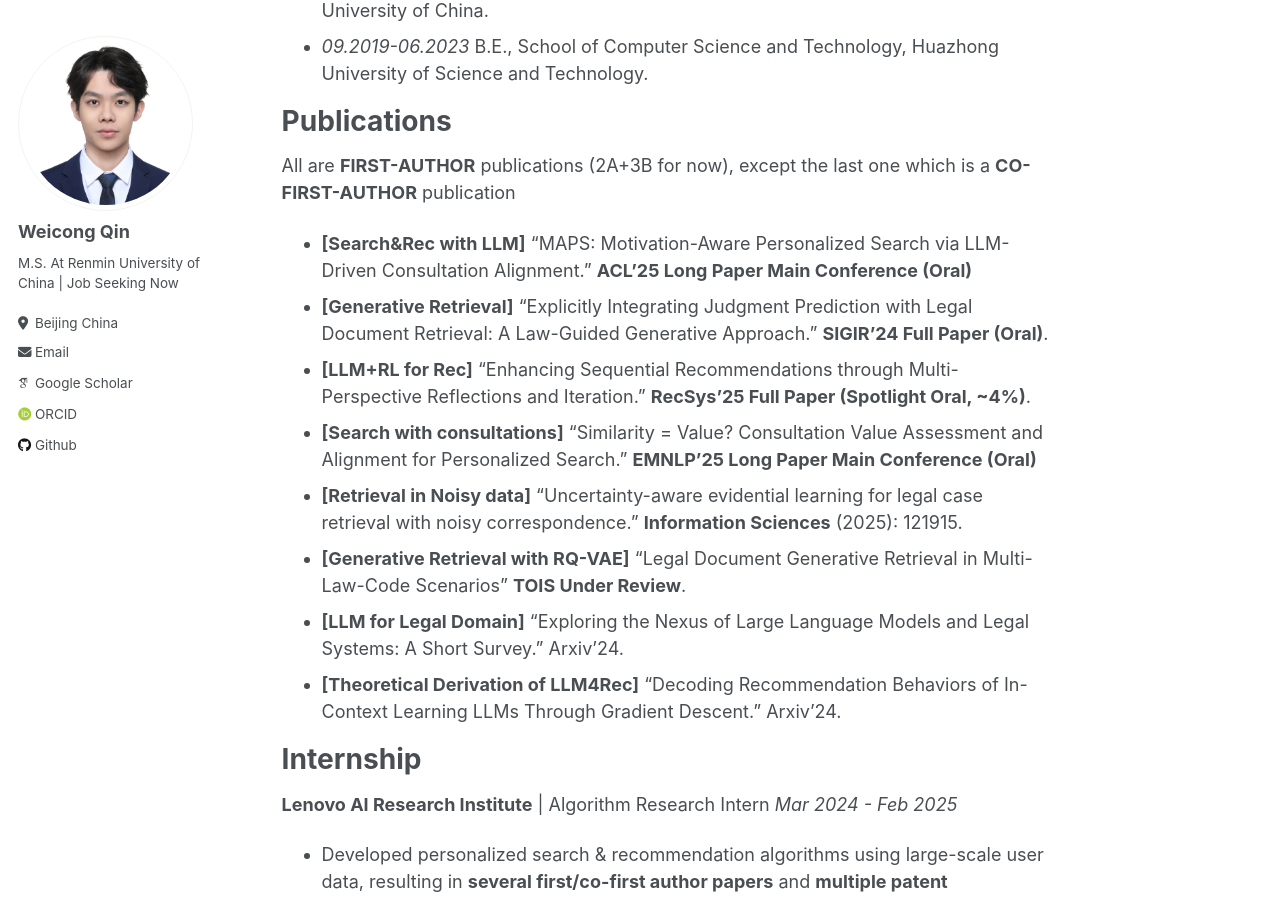
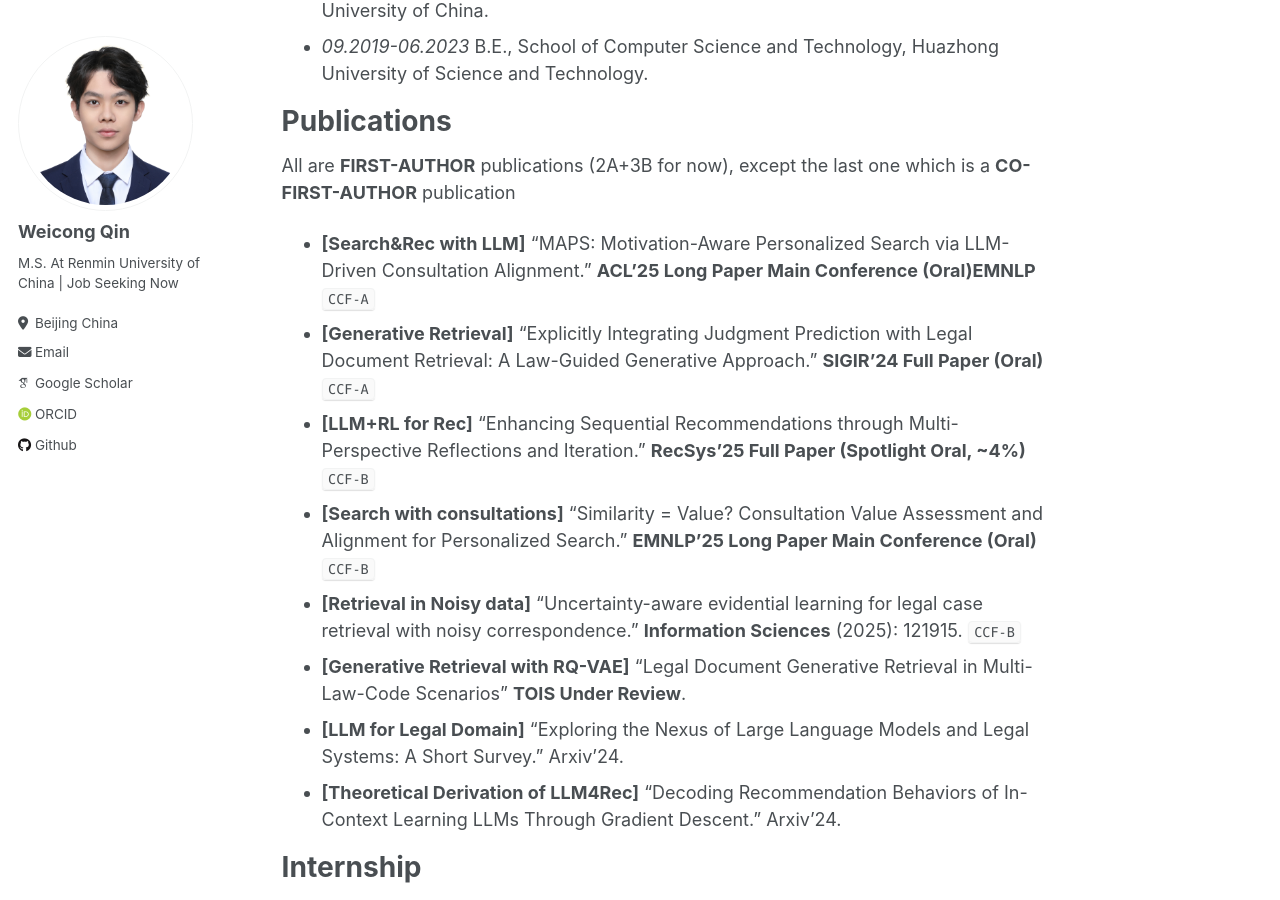
Before and after one commit to E-qin/E-qin.github.io, a Jekyll site: the page built from _pages/about.md, in a window 1280 px wide and 900 px high, scrolled down 751 px. Built offline with Jekyll 4.4.1, drawn with Linux system fonts in a browser that asks for light colours; some web fonts are replaced.

Commit message:
Update about.md

```diff
--- a/_pages/about.md
+++ b/_pages/about.md
@@ -41,11 +41,11 @@ Publications
 ============
 All are **FIRST-AUTHOR** publications (2A+3B for now), except the last one which is a **CO-FIRST-AUTHOR** publication
 
-* **[Search&Rec with LLM]** "MAPS: Motivation-Aware Personalized Search via LLM-Driven Consultation Alignment." **ACL'25 Long Paper Main Conference (Oral)**
-* **[Generative Retrieval]** "Explicitly Integrating Judgment Prediction with Legal Document Retrieval: A Law-Guided Generative Approach." **SIGIR'24 Full Paper (Oral)**.
-* **[LLM+RL for Rec]** "Enhancing Sequential Recommendations through Multi-Perspective Reflections and Iteration." **RecSys'25 Full Paper (Spotlight Oral, ~4%)**.
-* **[Search with consultations]** "Similarity = Value? Consultation Value Assessment and Alignment for Personalized Search." **EMNLP'25 Long Paper Main Conference (Oral)**
-* **[Retrieval in Noisy data]** "Uncertainty-aware evidential learning for legal case retrieval with noisy correspondence." **Information Sciences** (2025): 121915.
+* **[Search&Rec with LLM]** "MAPS: Motivation-Aware Personalized Search via LLM-Driven Consultation Alignment." **ACL'25 Long Paper Main Conference (Oral)EMNLP** `CCF-A`
+* **[Generative Retrieval]** "Explicitly Integrating Judgment Prediction with Legal Document Retrieval: A Law-Guided Generative Approach." **SIGIR'24 Full Paper (Oral)**  `CCF-A`
+* **[LLM+RL for Rec]** "Enhancing Sequential Recommendations through Multi-Perspective Reflections and Iteration." **RecSys'25 Full Paper (Spotlight Oral, ~4%)**  `CCF-B`
+* **[Search with consultations]** "Similarity = Value? Consultation Value Assessment and Alignment for Personalized Search." **EMNLP'25 Long Paper Main Conference (Oral)** `CCF-B`
+* **[Retrieval in Noisy data]** "Uncertainty-aware evidential learning for legal case retrieval with noisy correspondence." **Information Sciences** (2025): 121915. `CCF-B`
 * **[Generative Retrieval with RQ-VAE]** "Legal Document Generative Retrieval in Multi-Law-Code Scenarios" **TOIS Under Review**.
 * **[LLM for Legal Domain]** "Exploring the Nexus of Large Language Models and Legal Systems: A Short Survey." Arxiv'24.
 * **[Theoretical Derivation of LLM4Rec]** "Decoding Recommendation Behaviors of In-Context Learning LLMs Through Gradient Descent." Arxiv'24.
```
